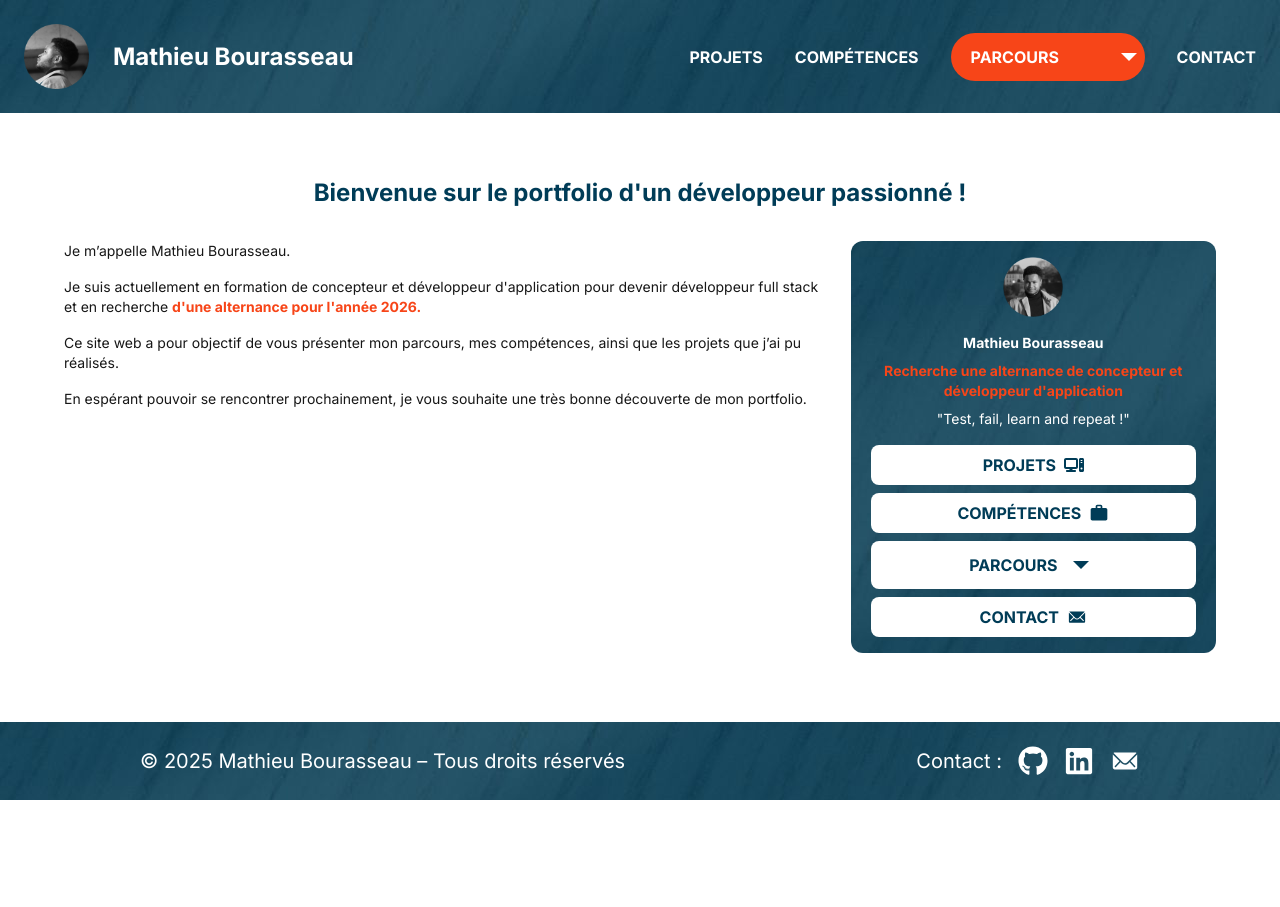
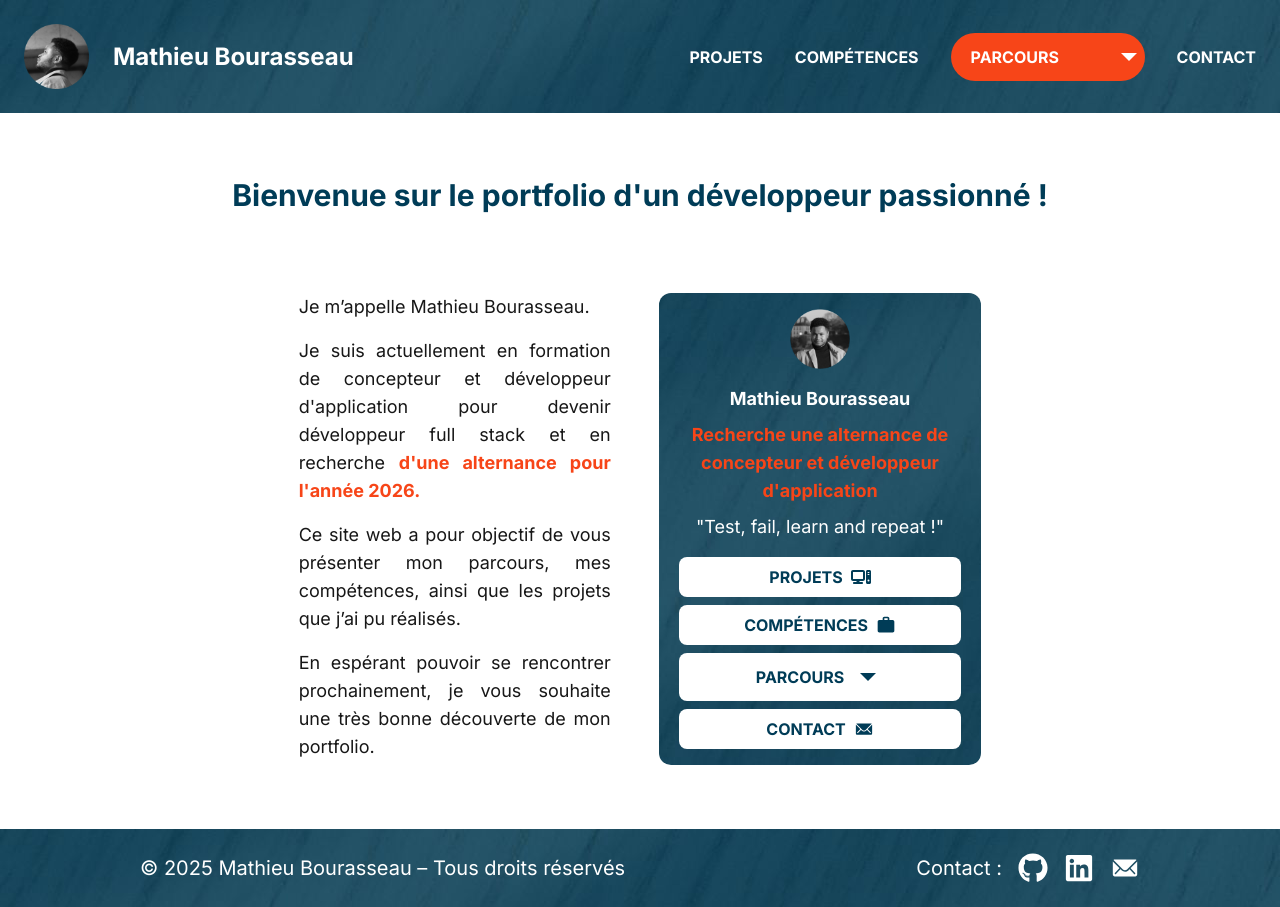
Before and after one commit to MathieuBourasseau/react-portfolio, a Next.js app: page / in a window 1280 px wide. Before the commit the page ends 800 px from the top, so only its background shows below. Built offline with nearby package versions, Linux system fonts and the light colour scheme.

Commit message:
fix: text-justify added for left side conent + px modified to 10%

```diff
--- a/components/HomePage.tsx
+++ b/components/HomePage.tsx
@@ -45,13 +45,13 @@ export default function HomePage() {
     ]
 
     return (
-        <section className="flex flex-col gap-4 py-[5%] px-[5%] md:gap-8">
+        <section className="flex flex-col gap-4 py-[5%] px-[10%] md:gap-12">
 
             {/* LEFT SIDE CONTENT */}
 
-            <h1 className="text-lg font-bold text-[#003C57] md:text-2xl md:text-center">Bienvenue sur le portfolio d'un développeur passionné ! </h1>
-            <div className="flex flex-col gap-8 md:flex-row">
-                <div className="flex flex-col gap-4 text-sm">
+            <h1 className="text-lg font-bold text-[#003C57] md:text-2xl md:text-center lg:text-3xl lg:mb-8">Bienvenue sur le portfolio d'un développeur passionné ! </h1>
+            <div className="flex flex-col text-justify gap-8 md:flex-row md:justify-center md:gap-12 lg:max-w-2/3 lg:mx-auto ">
+                <div className="flex flex-col gap-4 text-sm w-full md:text-base lg:text-lg">
                     <p>Je m’appelle Mathieu Bourasseau.</p>
                     <p>
                         Je suis actuellement en formation de concepteur et développeur d'application pour devenir développeur full stack et en recherche {""}
@@ -71,10 +71,10 @@ export default function HomePage() {
                         alt="Avatar de Mathieu Bourasseau"
                     />
 
-                    <div className="flex flex-col gap-2 text-center">
-                        <p className="text-sm text-white font-bold ">Mathieu Bourasseau</p>
-                        <span className="text-sm font-bold text-[#F74518] ">Recherche une alternance de concepteur et développeur d'application</span>
-                        <p className="text-sm text-white">"Test, fail, learn and repeat !"</p>
+                    <div className="flex flex-col gap-2 text-center text-white text-sm md:text-base lg:text-lg">
+                        <p className="font-bold ">Mathieu Bourasseau</p>
+                        <span className=" font-bold text-[#F74518] ">Recherche une alternance de concepteur et développeur d'application</span>
+                        <p>"Test, fail, learn and repeat !"</p>
                     </div>
 
                     {/* LIST OF LINKS */}
```
